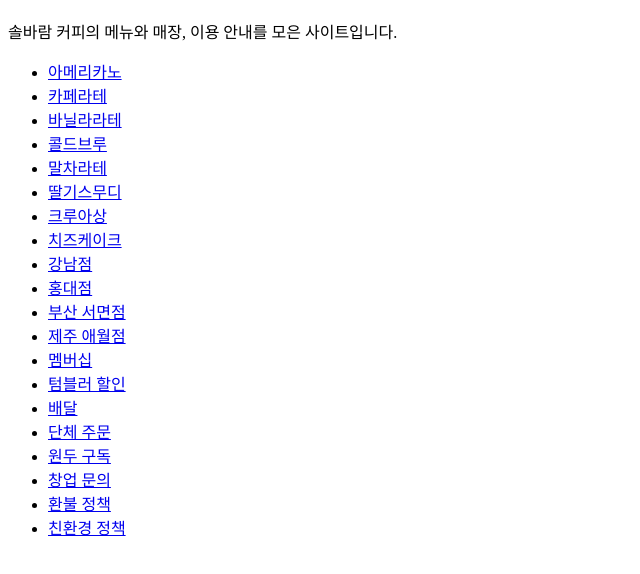
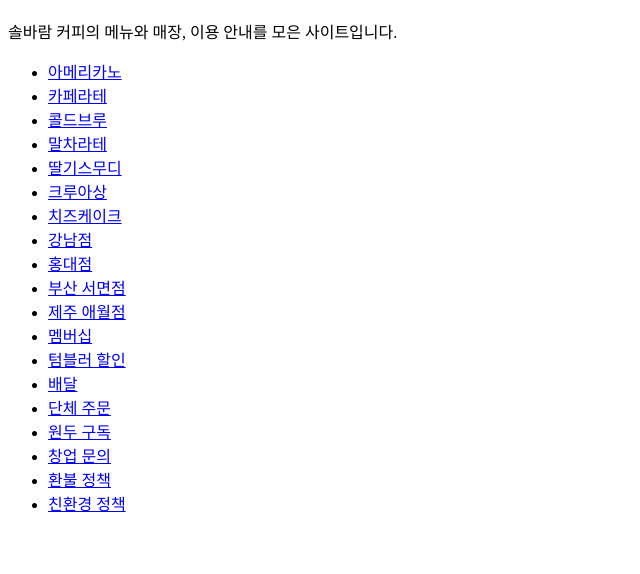
Before and after one commit to rnjena/knova-test8-site, a plain HTML site: page index.html in a window 1280 px wide. Shown: the part 70-644 px from the top of the page, without its empty margins (0-640 px from the left). Drawn offline with Linux system fonts and the light colour scheme.

Commit message:
remove p03 link from index

```diff
--- a/index.html
+++ b/index.html
@@ -10,7 +10,6 @@
     <ul>
       <li><a href="pages/p01.html">아메리카노</a></li>
       <li><a href="pages/p02.html">카페라테</a></li>
-      <li><a href="pages/p03.html">바닐라라테</a></li>
       <li><a href="pages/p04.html">콜드브루</a></li>
       <li><a href="pages/p05.html">말차라테</a></li>
       <li><a href="pages/p06.html">딸기스무디</a></li>
```
